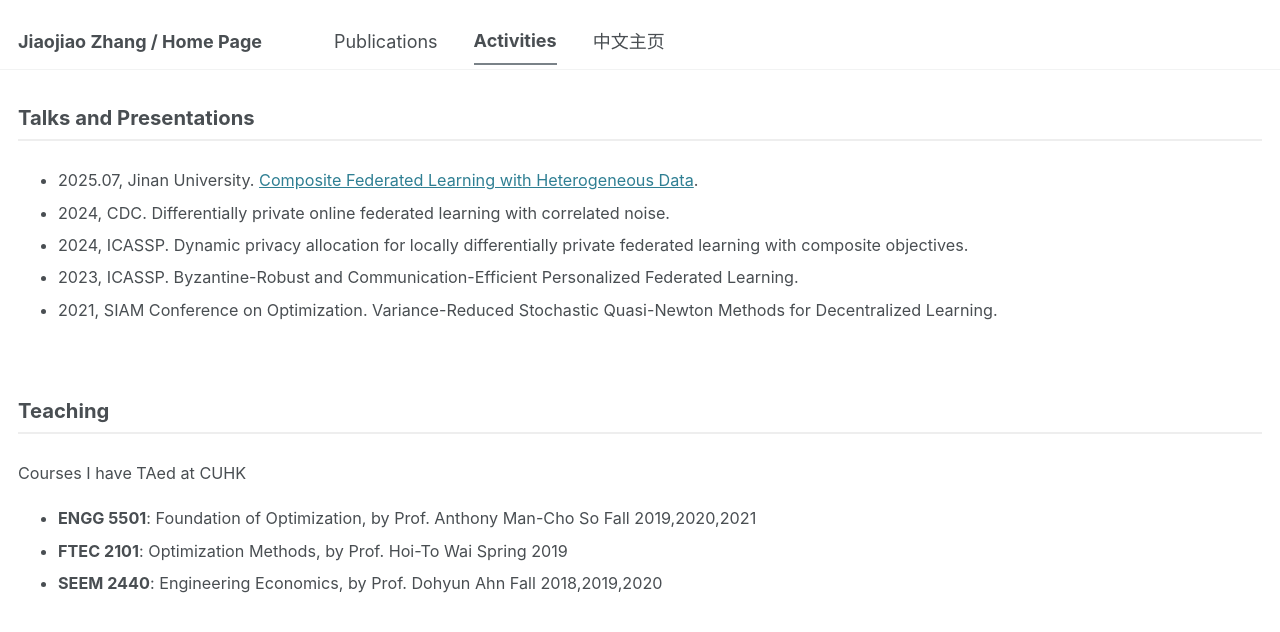
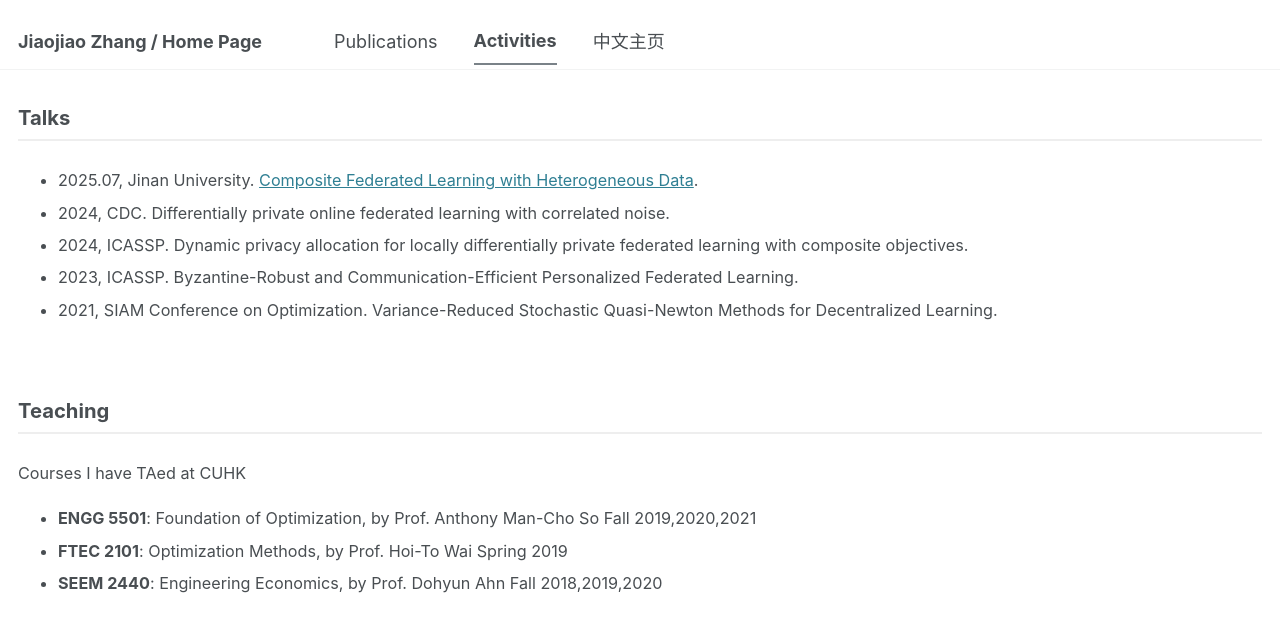
Before and after one commit to JiaojiaoZhang-jjz/JiaojiaoZhang-jjz.github.io, a Jekyll site: the page built from _pages/activities.html, in a window 1280 px wide. Shown: the top 632 px of the page. Built offline with Jekyll 4.4.1, drawn with Linux system fonts in a browser that asks for light colours.

Commit message:
Update activities-content.md

```diff
--- a/_includes/activities-content.md
+++ b/_includes/activities-content.md
@@ -1,4 +1,4 @@
-<h2 class="category">Talks and Presentations</h2>
+<h2 class="category">Talks</h2>
 
 - 2025.07, Jinan University. [Composite Federated Learning with Heterogeneous Data](https://drive.google.com/file/d/1IHPOtE3gqNdTozzS68DX0WlJH1DbYw88/view?usp=sharing).
 - 2024, CDC. Differentially private online federated learning with correlated noise.
```
